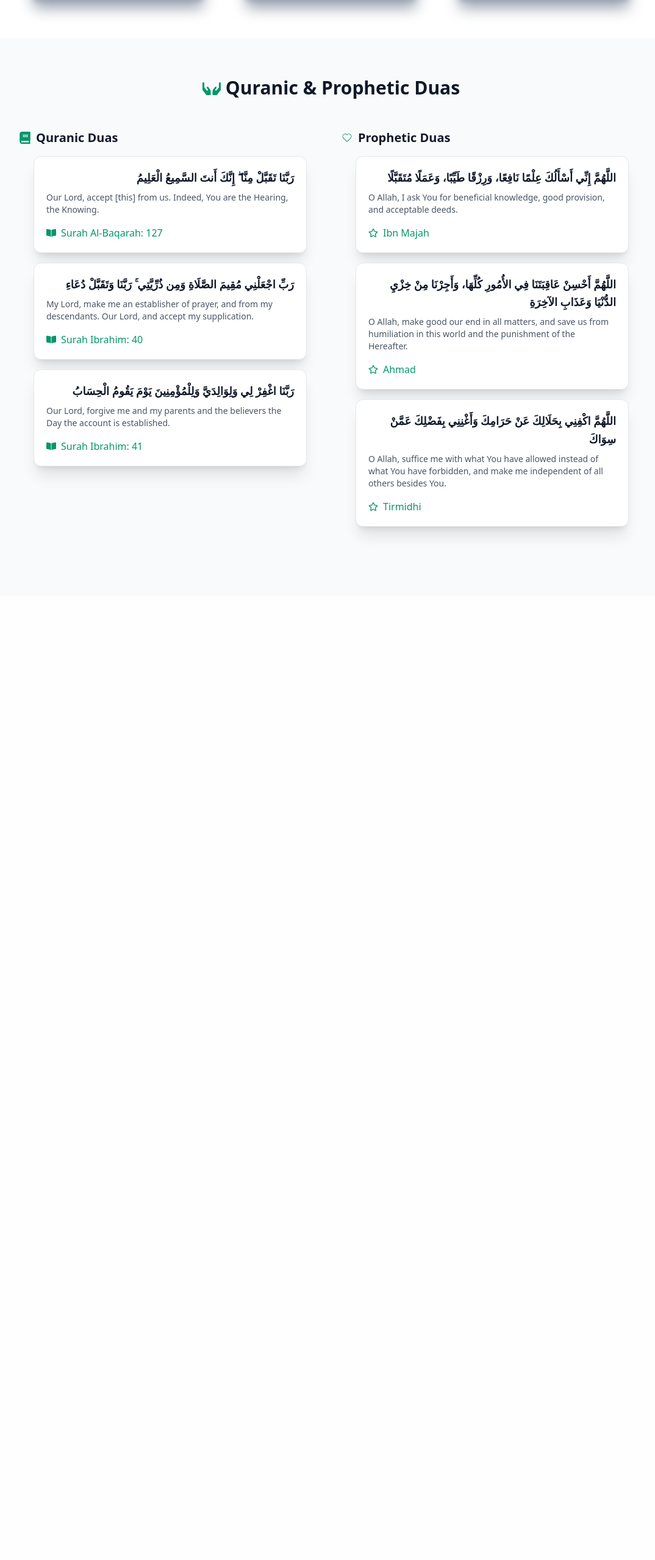
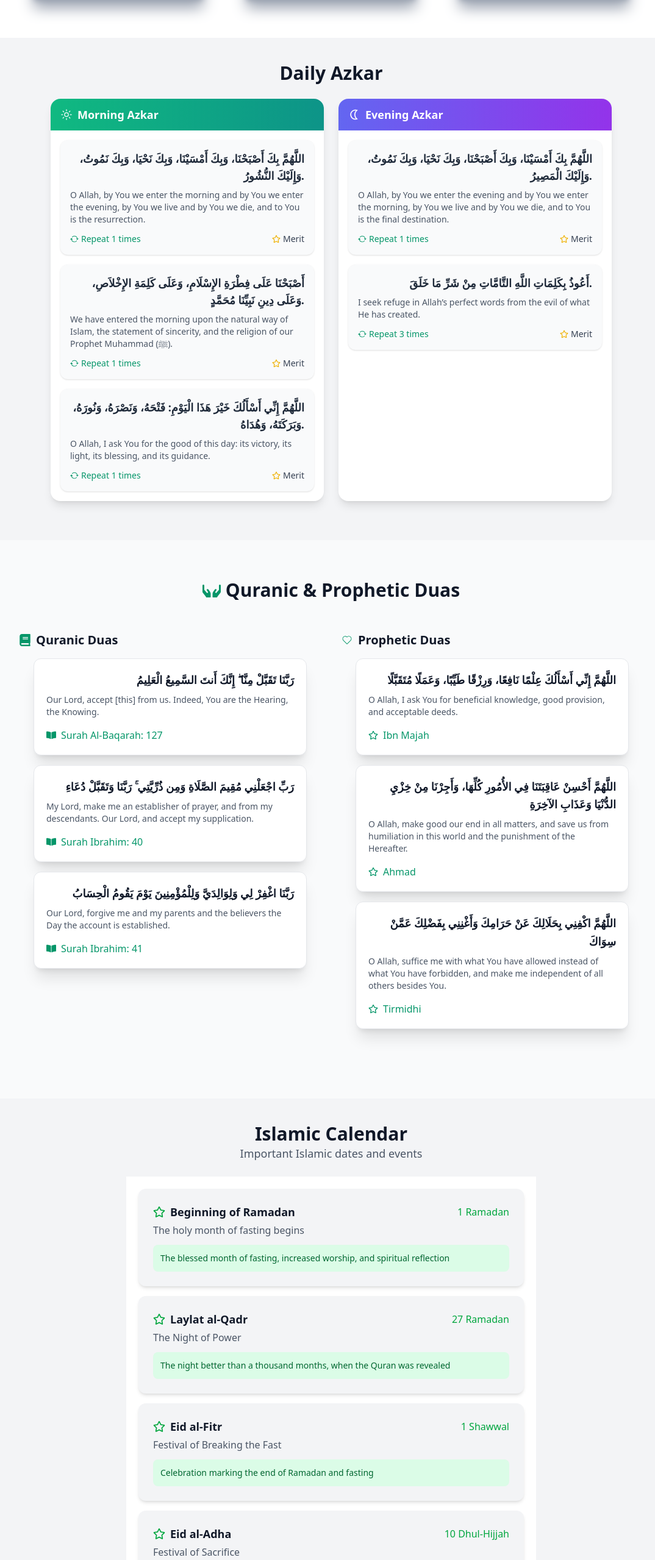
Before and after one commit to SHEFOO10/Azkar, a React (Vite) app: page / in a window 1280 px wide. Shown: the part 1096-3655 px from the top of the page at 61% size, without its empty margins (97-1171 px from the left). Before the commit the page ends 2074 px from the top, so only its background shows below. Built offline with nearby package versions, Linux system fonts and the light colour scheme; the HTML template or start-up script is replaced by a standard one.

Commit message:
daily azkar , daily azkar section , IslamicCalendar , IslamicCalendar card

```diff
--- a/src/App.jsx
+++ b/src/App.jsx
@@ -4,6 +4,8 @@ import PrayerTimes from "./components/PrayerTimes";
 import Duas from "./components/Duas";
 import PrayerGuide from "./components/PrayerGuide.jsx";
 import PrayerItem from "./components/PrayerItem.jsx";
+import DailyAzkar from "./components/DailyAzkar";
+import IslamicCalendar from "./components/IslamicCalendar.jsx";
 
 function App() {
   return (
@@ -11,7 +13,9 @@ function App() {
       <Navbar />
       <Hero />
       <PrayerTimes />
+      <DailyAzkar />
       <Duas />
+      <IslamicCalendar />
     </>
   );
 }
--- /dev/null
+++ b/src/components/DailyAzkar.jsx
@@ -0,0 +1,77 @@
+import React from "react";
+import DailyAzkarSection from "./DailyAzkarSection";
+import { IoSunnyOutline } from "react-icons/io5";
+import { MdOutlineNightlight } from "react-icons/md";
+
+const morning_azkar = [
+  {
+    arabic:
+      "اللَّهُمَّ بِكَ أَصْبَحْنَا، وَبِكَ أَمْسَيْنَا، وَبِكَ نَحْيَا، وَبِكَ نَمُوتُ، وَإِلَيْكَ النُّشُورُ.",
+    translation:
+      "O Allah, by You we enter the morning and by You we enter the evening, by You we live and by You we die, and to You is the resurrection.",
+    repeat: 1,
+    merit: "A comprehensive morning remembrance",
+  },
+  {
+    arabic:
+      "أَصْبَحْنَا عَلَى فِطْرَةِ الإِسْلَامِ، وَعَلَى كَلِمَةِ الإِخْلاَصِ، وَعَلَى دِينِ نَبِيِّنَا مُحَمَّدٍ.",
+    translation:
+      "We have entered the morning upon the natural way of Islam, the statement of sincerity, and the religion of our Prophet Muhammad (ﷺ).",
+    repeat: 1,
+    merit: "Affirming faith in the morning",
+  },
+  {
+    arabic:
+      "اللَّهُمَّ إِنِّي أَسْأَلُكَ خَيْرَ هَذَا الْيَوْمِ: فَتْحَهُ، وَنَصْرَهُ، وَنُورَهُ، وَبَرَكَتَهُ، وَهُدَاهُ.",
+    translation:
+      "O Allah, I ask You for the good of this day: its victory, its light, its blessing, and its guidance.",
+    repeat: 1,
+    merit: "Seeking blessings for the day",
+  },
+];
+
+const evening_azkar = [
+  {
+    arabic:
+      "اللَّهُمَّ بِكَ أَمْسَيْنَا، وَبِكَ أَصْبَحْنَا، وَبِكَ نَحْيَا، وَبِكَ نَمُوتُ، وَإِلَيْكَ الْمَصِيرُ.",
+    translation:
+      "O Allah, by You we enter the evening and by You we enter the morning, by You we live and by You we die, and to You is the final destination.",
+    repeat: 1,
+    merit: "A comprehensive evening remembrance",
+  },
+  {
+    arabic: "أَعُوذُ بِكَلِمَاتِ اللَّهِ التَّامَّاتِ مِنْ شَرِّ مَا خَلَقَ.",
+    translation:
+      "I seek refuge in Allah’s perfect words from the evil of what He has created.",
+    repeat: 3,
+    merit: "Protection from harms during the night",
+  },
+];
+
+const DailyAzkar = () => {
+  return (
+    <div className="bg-gray-100 min-h-screen py-10">
+      <h1 className="text-3xl text-center font-semibold text-gray-900">
+        Daily Azkar
+      </h1>
+      <div className="flex flex-wrap justify-center gap-6 p-6">
+        <DailyAzkarSection
+          title="Morning Azkar"
+          icon={<IoSunnyOutline />}
+          colorOne="#10B981"
+          colorTwo="#0D9488"
+          azkar={morning_azkar}
+        />
+        <DailyAzkarSection
+          title="Evening Azkar"
+          icon={<MdOutlineNightlight />}
+          colorOne="#6366F1"
+          colorTwo="#9333EA"
+          azkar={evening_azkar}
+        />
+      </div>
+    </div>
+  );
+};
+
+export default DailyAzkar;
--- /dev/null
+++ b/src/components/DailyAzkarSection.jsx
@@ -0,0 +1,42 @@
+import { BsArrowRepeat } from "react-icons/bs";
+import { FaRegStar } from "react-icons/fa";
+
+const DailyAzkarSection = ({ title, icon, colorOne, colorTwo, azkar }) => {
+  return (
+    <div className="w-full max-w-md bg-white shadow-lg rounded-2xl overflow-hidden">
+      <div
+        className="flex items-center px-4 py-3 text-white"
+        style={{
+          background: `linear-gradient(to right, ${colorOne}, ${colorTwo})`,
+        }}
+      >
+        <span className="text-xl mr-2">{icon}</span>
+        <h1 className="text-lg font-semibold">{title}</h1>
+      </div>
+
+      <div className="p-4 space-y-4">
+        {azkar.map((item, index) => (
+          <div key={index} className="bg-gray-50 p-4 rounded-xl shadow-sm">
+            <h1 className="text-right text-lg font-semibold text-gray-800 mb-2">
+              {item.arabic}
+            </h1>
+            <p className="text-sm text-gray-600 mb-3">{item.translation}</p>
+
+            <div className="flex justify-between items-center text-sm font-medium">
+              <div className="text-[#059669] flex items-center gap-1">
+                <BsArrowRepeat />
+                Repeat {item.repeat} times
+              </div>
+              <div className="text-gray-700 flex items-center gap-1">
+                <FaRegStar className="text-yellow-500 font-bold" />
+                Merit
+              </div>
+            </div>
+          </div>
+        ))}
+      </div>
+    </div>
+  );
+};
+
+export default DailyAzkarSection;
--- /dev/null
+++ b/src/components/IslamicCalendar.jsx
@@ -0,0 +1,68 @@
+import IslamicCalendarCard from "./IslamicCalendarCard";
+
+const Calendar = [
+  {
+    title: "Beginning of Ramadan",
+    description: "The holy month of fasting begins",
+    date: "1 Ramadan",
+    highlight:
+      "The blessed month of fasting, increased worship, and spiritual reflection",
+  },
+  {
+    title: "Laylat al-Qadr",
+    description: "The Night of Power",
+    date: "27 Ramadan",
+    highlight:
+      "The night better than a thousand months, when the Quran was revealed",
+  },
+  {
+    title: "Eid al-Fitr",
+    description: "Festival of Breaking the Fast",
+    date: "1 Shawwal",
+    highlight: "Celebration marking the end of Ramadan and fasting",
+  },
+  {
+    title: "Eid al-Adha",
+    description: "Festival of Sacrifice",
+    date: "10 Dhul-Hijjah",
+    highlight:
+      "Commemorating Prophet Ibrahim’s willingness to sacrifice his son",
+  },
+  {
+    title: "Islamic New Year",
+    description: "Beginning of the Hijri Calendar",
+    date: "1 Muharram",
+    highlight:
+      "Marks the migration of Prophet Muhammad ﷺ from Makkah to Madinah",
+  },
+  {
+    title: "Mawlid al-Nabi",
+    description: "Birth of Prophet Muhammad ﷺ",
+    date: "12 Rabi al-Awwal",
+    highlight: "Commemorating the birth of the final Prophet ﷺ",
+  },
+];
+
+const IslamicCalendar = () => {
+  return (
+    <div className="bg-gray-100 min-h-screen py-10 flex flex-col items-center">
+      <h1 className="text-3xl font-semibold text-gray-900">Islamic Calendar</h1>
+      <p className="text-gray-600 text-lg mb-6">
+        Important Islamic dates and events
+      </p>
+      <div className="space-y-4 w-full max-w-2xl bg-white p-5">
+        {Calendar.map((event, index) => (
+          <IslamicCalendarCard
+            key={index}
+            title={event.title}
+            description={event.description}
+            date={event.date}
+            highlight={event.highlight}
+          />
+        ))}
+      </div>
+    </div>
+  );
+};
+
+export default IslamicCalendar;
--- /dev/null
+++ b/src/components/IslamicCalendarCard.jsx
@@ -0,0 +1,21 @@
+import { FaRegStar } from "react-icons/fa";
+
+const IslamicCalendarCard = ({ title, description, date, highlight }) => {
+  return (
+    <div className="bg-gray-100 rounded-xl p-6 shadow-md w-full max-w-2xl">
+      <div className="flex justify-between items-center">
+        <div className="flex items-center space-x-2">
+          <FaRegStar className="text-green-600 text-xl" />
+          <h2 className="text-lg font-semibold text-gray-900">{title}</h2>
+        </div>
+        <span className="text-green-600 font-medium">{date}</span>
+      </div>
+      <p className="text-gray-600 mt-1">{description}</p>
+      <div className="bg-green-100 text-green-800 p-3 rounded-lg mt-3 text-sm">
+        {highlight}
+      </div>
+    </div>
+  );
+};
+
+export default IslamicCalendarCard;
--- a/src/styles/global.css
+++ b/src/styles/global.css
@@ -1,10 +1,9 @@
-@import 'tailwindcss';
-
+@import "tailwindcss";
 
 :root {
   --bg-color: #111827;
   --bg-color-dark: var(--bg-color-dark);
-    --bg-color-light: #1F2937;
+  --bg-color-light: #1f2937;
   --bg-card: var(--bg-color-light);
   --fg-color: #fefefe;
 }
@@ -25,22 +24,21 @@
 }
 
 @theme {
-    --color-primary-dark: #0D9488;
-    --color-primary-light: #10B981;
-    --color-secondary-dark: #6366F1;
-    --color-secondary-light: #9333EA;
+  --color-primary-dark: #0d9488;
+  --color-primary-light: #10b981;
+  --color-secondary-dark: #6366f1;
+  --color-secondary-light: #9333ea;
 }
 
 @layer base {
   body {
-        @apply flex items-center justify-center bg-background text-foreground min-h-screen w-screen dark:bg-linear-to-b dark:from-gradient-dark dark:to-gradient-light
+    @apply flex items-center justify-center bg-background text-foreground min-h-screen w-screen dark:bg-linear-to-b dark:from-gradient-dark dark:to-gradient-light;
   }
 
   #root {
-        @apply w-full h-full
+    @apply w-full h-full;
   }
 }
-
 
 @layer utilities {
   .container {
```
Also changed, not shown: 1 other file (tests, documents, lock files or other folders). Lines whose indentation alone changed are shown as unchanged.
